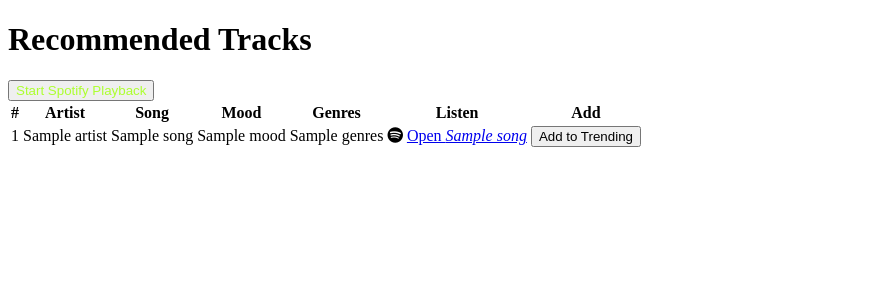
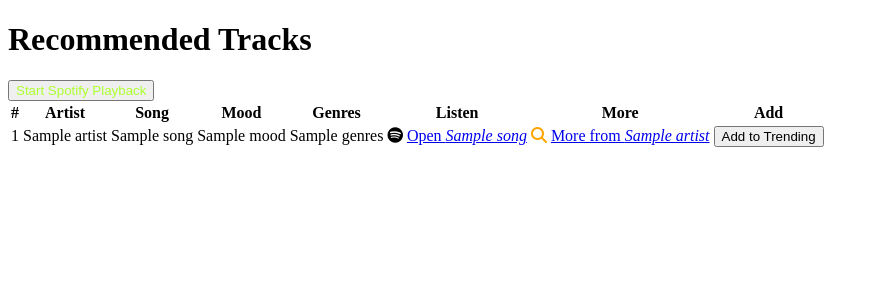
Before and after one commit to followcrom/TT-TRacker, a Django app: template tttapp/templates/recommendations.html in a window 1280 px wide. Shown: the part 44-344 px from the top of the page, without its empty margins (0-879 px from the left). Run offline with Django 4.2, Linux system fonts and the light colour scheme; the template is opened without the code that fills it: most values are stand-ins (such as "Sample title", 1, 10 or a date in 2020); some web fonts are replaced.

Commit message:
added col to recs page

```diff
--- a/tttapp/templates/recommendations.html
+++ b/tttapp/templates/recommendations.html
@@ -22,6 +22,7 @@
         <th>Mood</th>
         <th>Genres</th>
         <th>Listen</th>
+        <th>More</th>
         <th>Add</th>
     </tr>
 
@@ -44,6 +45,9 @@
         </td>
         <td class="uris"><i class="fa-brands fa-spotify"></i>
             <a class="uri" href="{{ track.uri }}" target="_blank">Open <i>{{ track.song }}</i></a>
+        </td>
+        <td class="uris"><i class="fa-solid fa-magnifying-glass" style="color: orange;"></i>
+            <a class="more" href="{{ track.artist_uri }}" target="_blank">More from <i>{{ track.artist }}</i></a>
         </td>
         <td class="add">
             <form class="trending-form" method="post">
```
